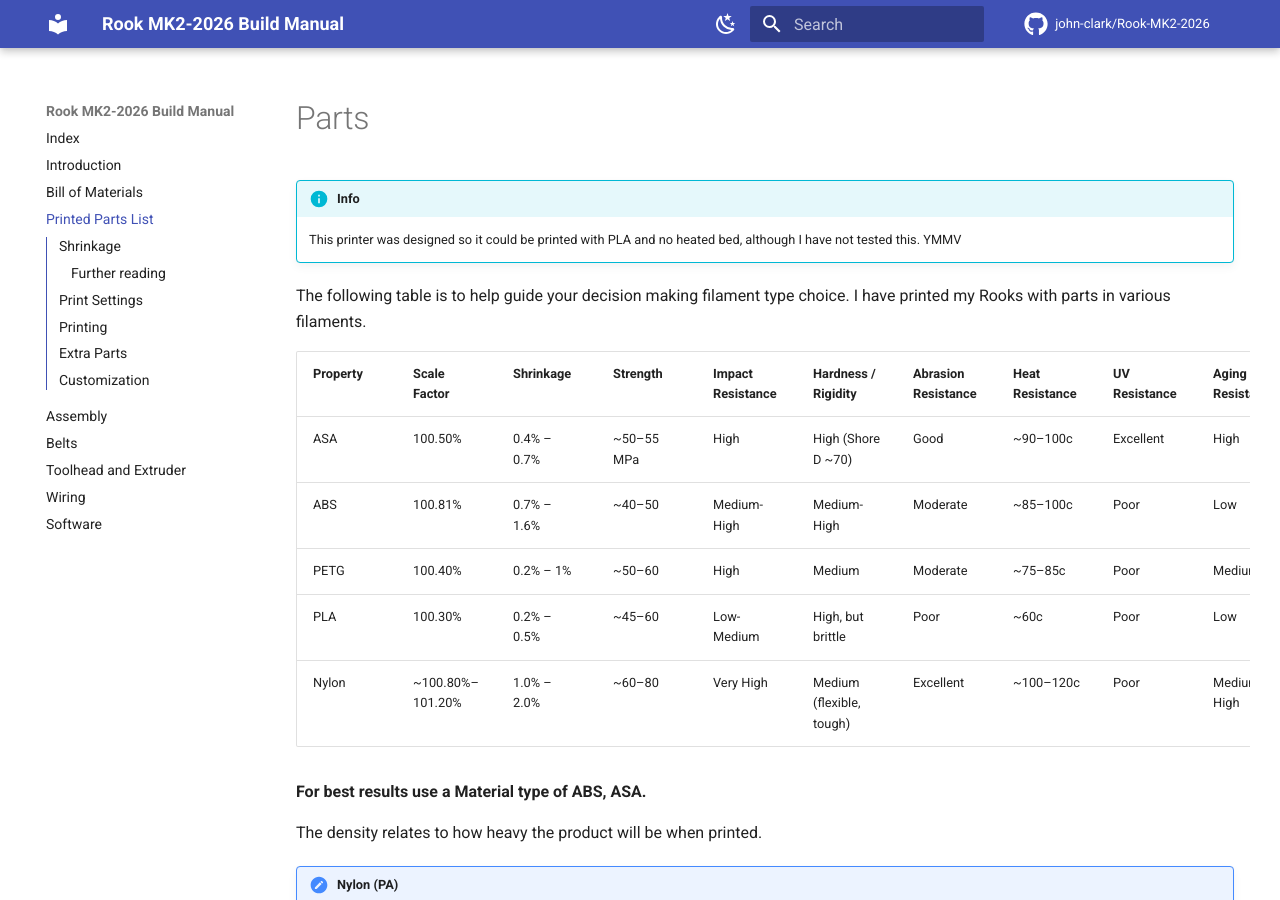
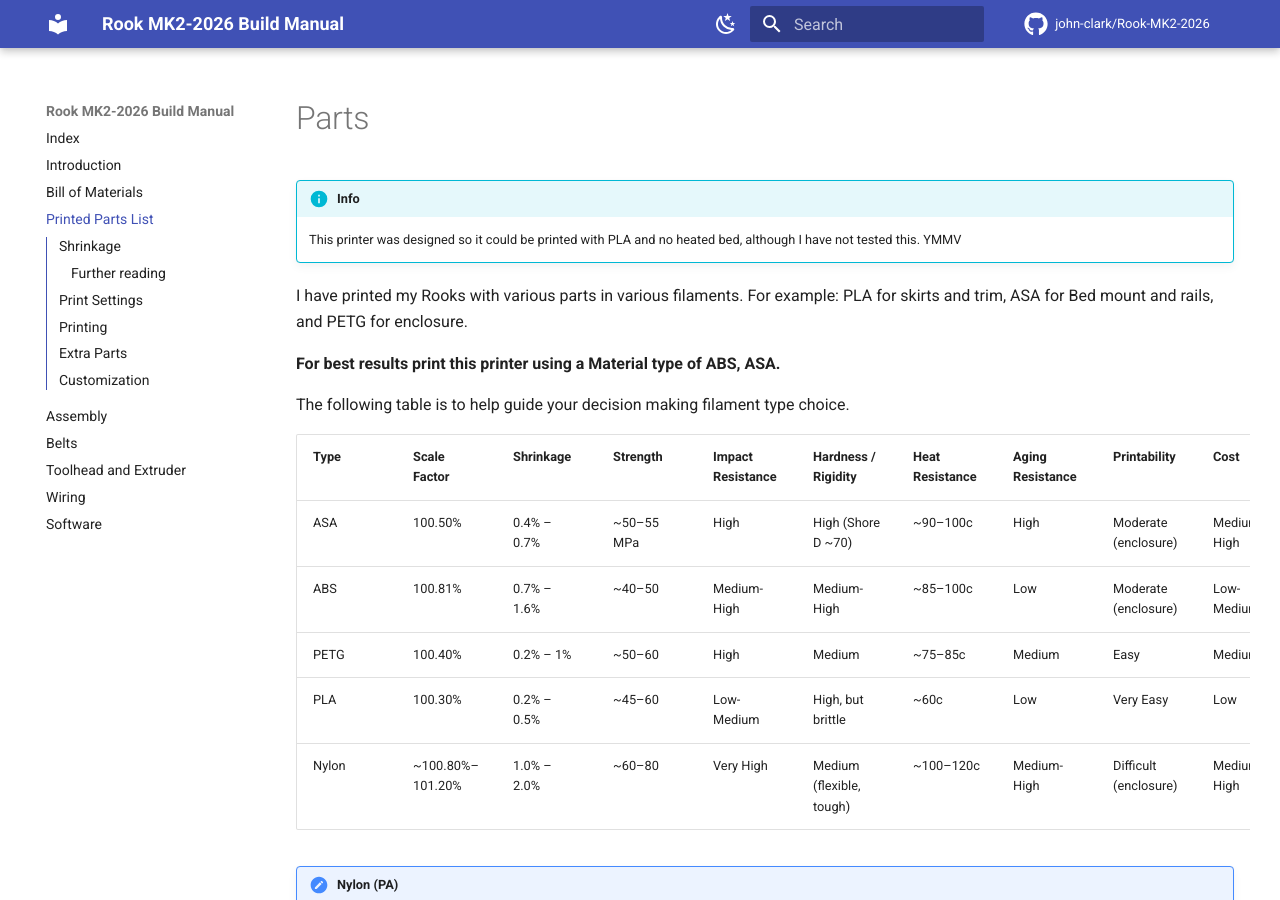
Before and after one commit to john-clark/Rook-MK2-2026, an MkDocs documentation site: the page built from docs/parts.md, in a window 1280 px wide and 900 px high. Built offline with MkDocs 1.6.1 and Material for MkDocs 9.7.7, drawn with Linux system fonts in a browser that asks for light colours; comment, search, counter and statistics services are not loaded.

Commit message:
Revise filament table removing unneeded columns
Updated filament type guidance and added notes.

```diff
--- a/docs/parts.md
+++ b/docs/parts.md
@@ -3,19 +3,19 @@
 !!! Info
     This printer was designed so it could be printed with PLA and no heated bed, although I have not tested this. YMMV
 
-The following table is to help guide your decision making filament type choice. I have printed my Rooks with parts in various filaments.
+I have printed my Rooks with various parts in various filaments. For example: PLA for skirts and trim, ASA for Bed mount and rails, and PETG for enclosure.
 
-| Property |  Scale Factor     | Shrinkage   | Strength   | Impact Resistance | Hardness / Rigidity      | Abrasion Resistance | Heat Resistance | UV Resistance | Aging Resistance | Printability          | Biocompatibility                    | Cost        |
-| :------- | :---------------- | :---------- | :--------- | :---------------- | :----------------------- | :------------------ | :-------------- | :------------ | :--------------- | :-------------------- | :---------------------------------- | :---------- |
-| ASA      |  100.50%          | 0.4% – 0.7% | ~50–55 MPa | High              | High (Shore D ~70)       | Good                | ~90–100c        | Excellent     | High             | Moderate (enclosure)  | Limited                             | Medium-High |
-| ABS      |  100.81%          | 0.7% – 1.6% | ~40–50     | Medium-High       | Medium-High              | Moderate            | ~85–100c        | Poor          | Low              | Moderate (enclosure)  | No                                  | Low-Medium  |
-| PETG     |  100.40%          | 0.2% – 1%   | ~50–60     | High              | Medium                   | Moderate            | ~75–85c         | Poor          | Medium           | Easy                  | Limited                             | Medium      |
-| PLA      |  100.30%          | 0.2% – 0.5% | ~45–60     | Low-Medium        | High, but brittle        | Poor                | ~60c            | Poor          | Low              | Very Easy             | Yes (food-safe grades)              | Low         |
-| Nylon    | ~100.80%–101.20%  | 1.0% – 2.0% | ~60–80     | Very High         | Medium (flexible, tough) | Excellent           | ~100–120c       | Poor          | Medium-High      | Difficult (enclosure) | Limited (some medical grades exist) | Medium-High |
+**For best results print this printer using a Material type of ABS, ASA.**
 
-**For best results use a Material type of ABS, ASA.**
+The following table is to help guide your decision making filament type choice.
 
-The density relates to how heavy the product will be when printed.
+| Type  |  Scale Factor     | Shrinkage   | Strength   | Impact Resistance | Hardness / Rigidity      | Heat Resistance | Aging Resistance | Printability          | Cost        |
+| :---- | :---------------- | :---------- | :--------- | :---------------- | :----------------------- | :-------------- | :--------------- | :-------------------- |:----------- |
+| ASA   |  100.50%          | 0.4% – 0.7% | ~50–55 MPa | High              | High (Shore D ~70)       | ~90–100c        | High             | Moderate (enclosure)  | Medium-High |
+| ABS   |  100.81%          | 0.7% – 1.6% | ~40–50     | Medium-High       | Medium-High              | ~85–100c        | Low              | Moderate (enclosure)  | Low-Medium  |
+| PETG  |  100.40%          | 0.2% – 1%   | ~50–60     | High              | Medium                   | ~75–85c         | Medium           | Easy                  | Medium      |
+| PLA   |  100.30%          | 0.2% – 0.5% | ~45–60     | Low-Medium        | High, but brittle        | ~60c            | Low              | Very Easy             | Low         |
+| Nylon | ~100.80%–101.20%  | 1.0% – 2.0% | ~60–80     | Very High         | Medium (flexible, tough) | ~100–120c       | Medium-High      | Difficult (enclosure) | Medium-High |
 
 !!! Note "Nylon (PA)"
     Includes multiple variants such as PA6 (stronger, more hygroscopic), PA12 (easier to print, lower moisture absorption), and filled types like carbon fiber (CF) and glass fiber (GF). Filled nylons have significantly reduced shrinkage and higher rigidity, making them better for structural parts, but are more brittle and abrasive to nozzles. All nylons are hygroscopic and require thorough drying before printing. I do not suggest Nylon due to the difficulties printing.
```
